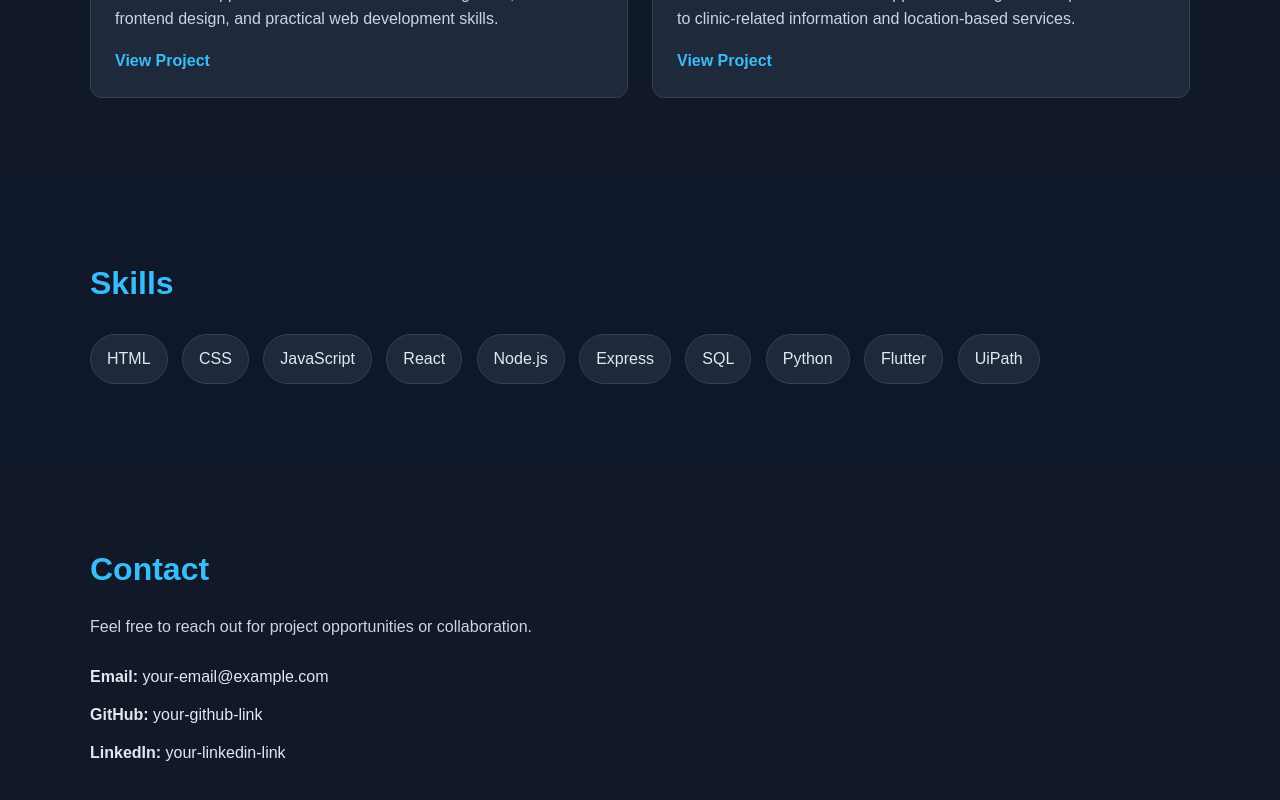
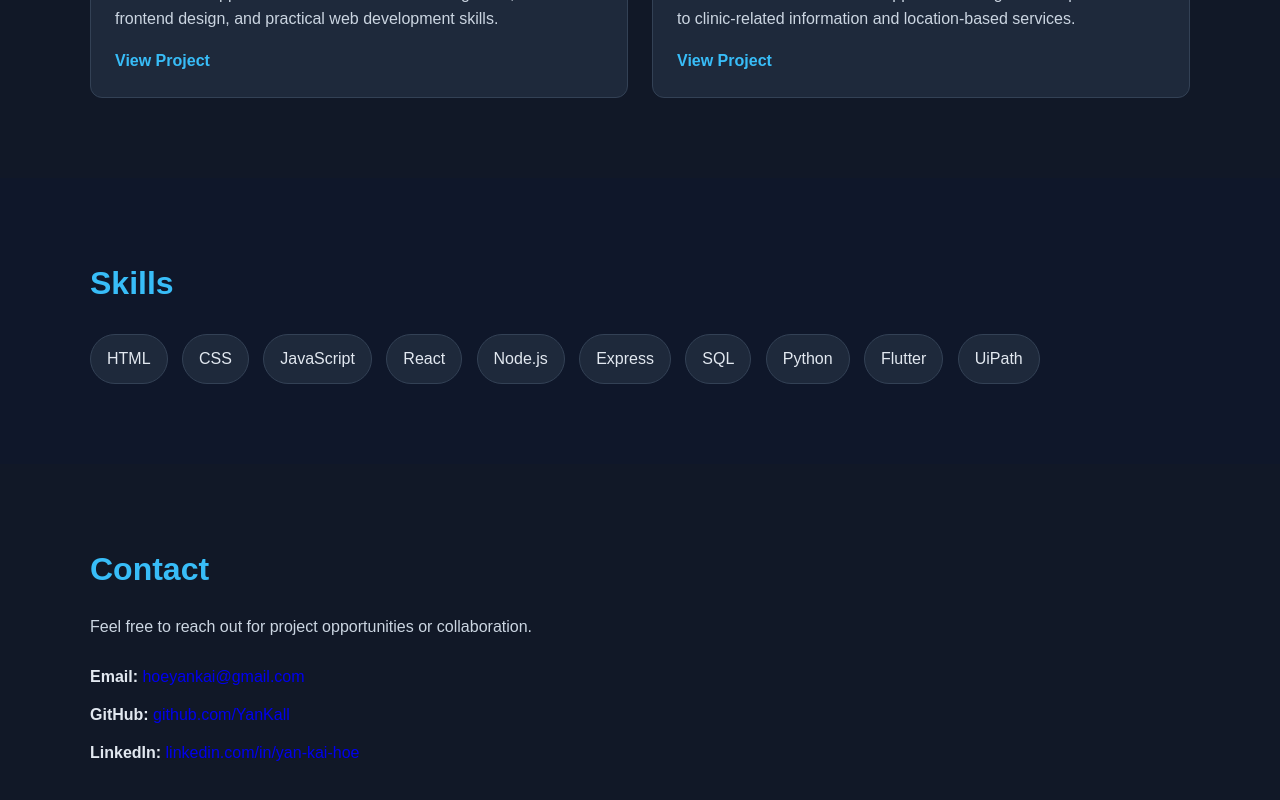
Before and after one commit to YanKall/Portfolio, a React (Vite) app: page /cinetrack in a window 1280 px wide. Shown: the part 1348-2148 px from the top of the page. Built offline with nearby package versions, Linux system fonts and the light colour scheme.

Commit message:
updated Contect.jsx
- changed placeholder with actual email, GitHub and LinkedIn links

- removed 'React Portfolio' in Hero.jsx

```diff
--- a/src/components/Contact.jsx
+++ b/src/components/Contact.jsx
@@ -8,9 +8,34 @@ function Contact() {
                 </p>
 
                 <div className="contact-box">
-                    <p><strong>Email:</strong> your-email@example.com</p>
-                    <p><strong>GitHub:</strong> your-github-link</p>
-                    <p><strong>LinkedIn:</strong> your-linkedin-link</p>
+                    <p>
+                        <strong>Email:</strong>{" "}
+                        <a href="mailto:hoeyankai@gmail.com">
+                            hoeyankai@gmail.com
+                        </a>
+                    </p>
+
+                    <p>
+                        <strong>GitHub:</strong>{" "}
+                        <a
+                            href="https://github.com/YanKall"
+                            target="_blank"
+                            rel="noopener noreferrer"
+                        >
+                            github.com/YanKall
+                        </a>
+                    </p>
+
+                    <p>
+                        <strong>LinkedIn:</strong>{" "}
+                        <a
+                            href="https://www.linkedin.com/in/yan-kai-hoe/"
+                            target="_blank"
+                            rel="noopener noreferrer"
+                        >
+                            linkedin.com/in/yan-kai-hoe
+                        </a>
+                    </p>
                 </div>
             </div>
         </section>
--- a/src/components/Hero.jsx
+++ b/src/components/Hero.jsx
@@ -25,7 +25,6 @@ function Hero() {
     return (
         <section className="hero">
             <div className="container hero-content">
-                <p className="hero-tag">React Portfolio</p>
                 <h2>
                     Hi, I’m <span>Yan Kai</span>
                 </h2>
```
Also changed, not shown: 1 other file (tests, documents, lock files or other folders).
